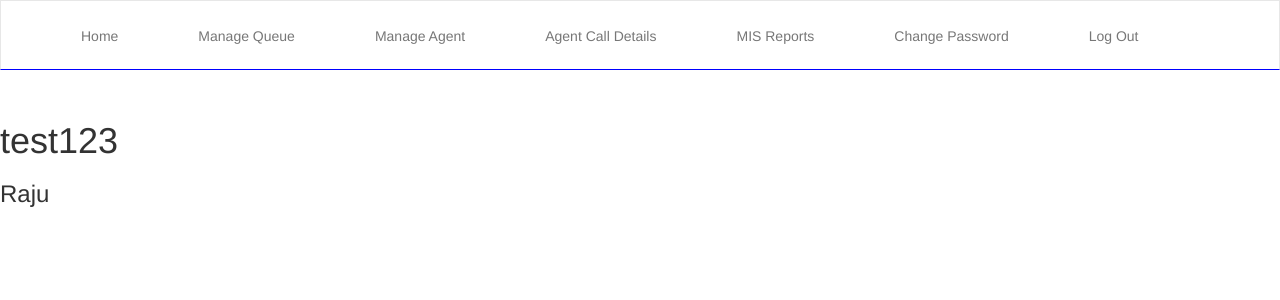
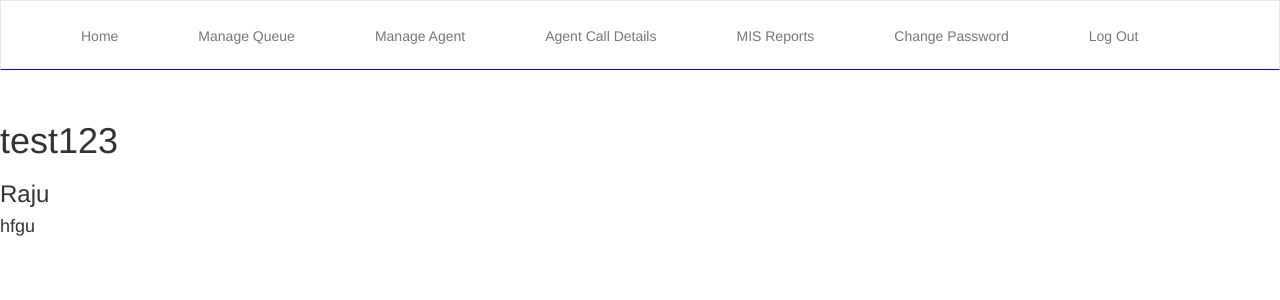
Before and after one commit to kallraju/call-center, an Angular app: page /mis in a window 1280 px wide. Shown: the top 300 px of the page. Built offline with nearby package versions, Linux system fonts and the light colour scheme.

Commit message:
trhty
gtgtr

```diff
--- a/src/app/app.component.html
+++ b/src/app/app.component.html
@@ -2,4 +2,5 @@
 <br>
 <br/><h1>test123<h1>
     <h3>Raju</h3>
+    <h4>hfgu</h4>
 <router-outlet></router-outlet>
```
